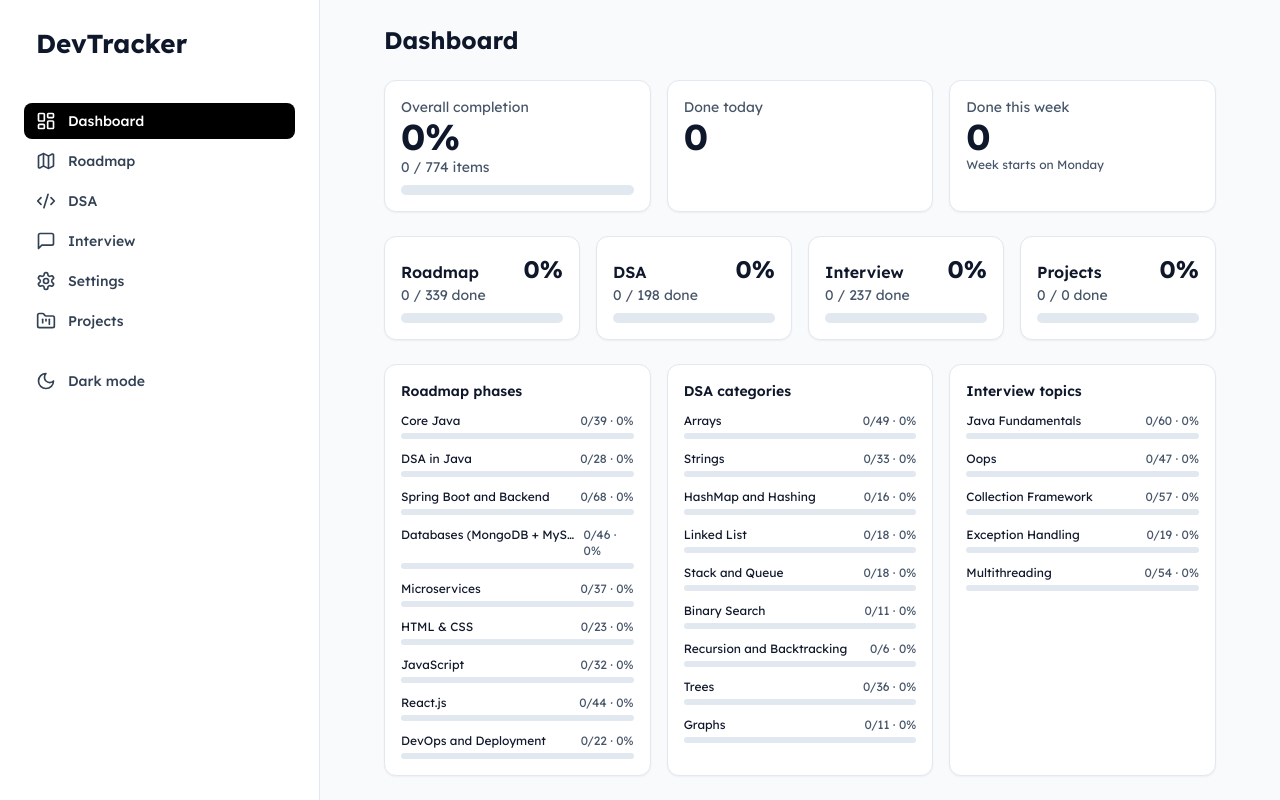
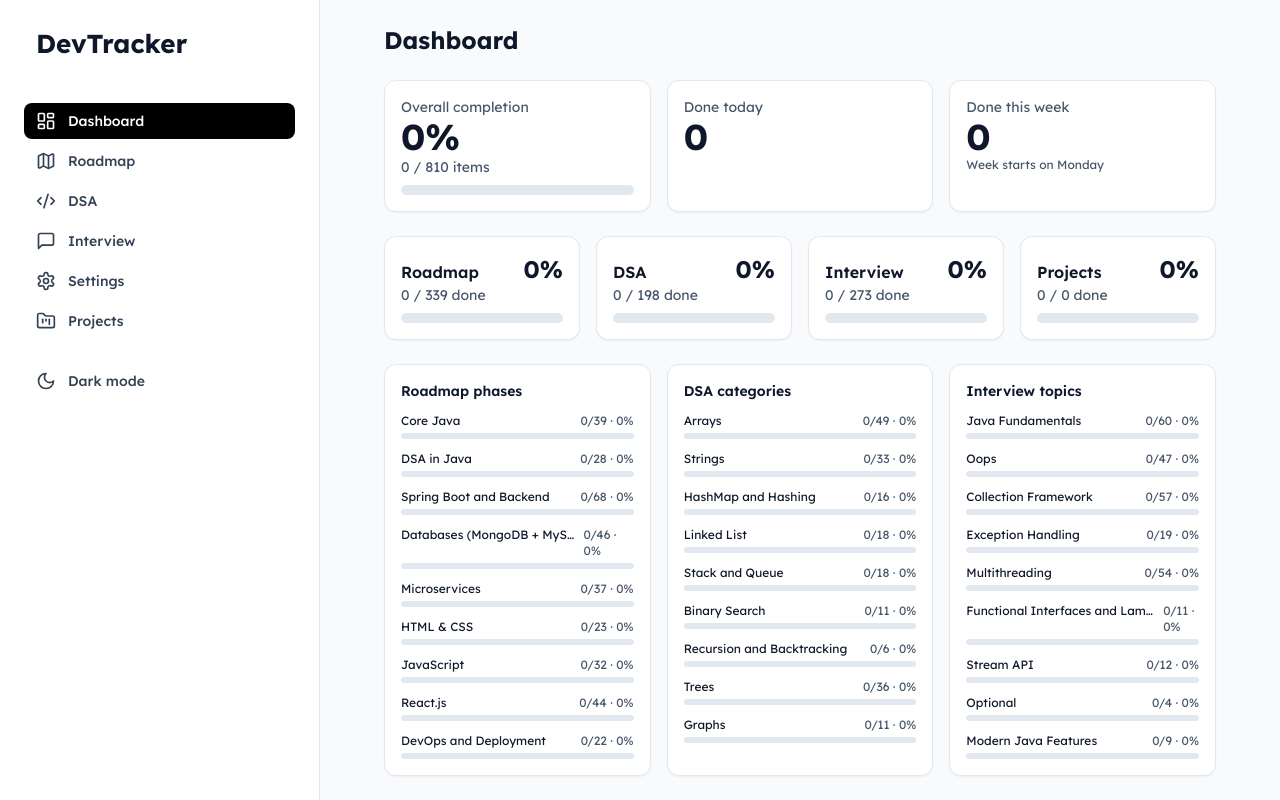
Before and after one commit to arman-ali-dev/DevTracker, a React (Vite) app: page / in a window 1280 px wide. Shown: the top 800 px of the page. Built offline with nearby package versions, Linux system fonts and the light colour scheme.

Commit message:
add interview questions

```diff
--- a/src/content/interview.json
+++ b/src/content/interview.json
@@ -1657,5 +1657,257 @@
     "topic": "Multithreading",
     "priority": "must",
     "question": "What is the difference between concurrency and parallelism?"
+  },
+  {
+    "id": "java-basics-238",
+    "group": "Java 8+ Features",
+    "topic": "Functional Interfaces and Lambda Expressions",
+    "priority": "must",
+    "question": "What is a functional interface?"
+  },
+  {
+    "id": "java-basics-239",
+    "group": "Java 8+ Features",
+    "topic": "Functional Interfaces and Lambda Expressions",
+    "priority": "must",
+    "question": "What is the purpose of @FunctionalInterface?"
+  },
+  {
+    "id": "java-basics-240",
+    "group": "Java 8+ Features",
+    "topic": "Functional Interfaces and Lambda Expressions",
+    "priority": "must",
+    "question": "What are Predicate, Function, Consumer, and Supplier, and when do you use each?"
+  },
+  {
+    "id": "java-basics-241",
+    "group": "Java 8+ Features",
+    "topic": "Functional Interfaces and Lambda Expressions",
+    "priority": "must",
+    "question": "What is a lambda expression?"
+  },
+  {
+    "id": "java-basics-242",
+    "group": "Java 8+ Features",
+    "topic": "Functional Interfaces and Lambda Expressions",
+    "priority": "must",
+    "question": "Why must local variables used inside a lambda be effectively final?"
+  },
+  {
+    "id": "java-basics-243",
+    "group": "Java 8+ Features",
+    "topic": "Functional Interfaces and Lambda Expressions",
+    "priority": "must",
+    "question": "What are method references, and what are their four types?"
+  },
+  {
+    "id": "java-basics-244",
+    "group": "Java 8+ Features",
+    "topic": "Functional Interfaces and Lambda Expressions",
+    "priority": "must",
+    "question": "Why were default methods introduced in interfaces in Java 8?"
+  },
+  {
+    "id": "java-basics-245",
+    "group": "Java 8+ Features",
+    "topic": "Stream API",
+    "priority": "must",
+    "question": "What is the Stream API?"
+  },
+  {
+    "id": "java-basics-246",
+    "group": "Java 8+ Features",
+    "topic": "Stream API",
+    "priority": "must",
+    "question": "What is the difference between intermediate and terminal operations?"
+  },
+  {
+    "id": "java-basics-247",
+    "group": "Java 8+ Features",
+    "topic": "Stream API",
+    "priority": "must",
+    "question": "What is lazy evaluation in streams?"
+  },
+  {
+    "id": "java-basics-248",
+    "group": "Java 8+ Features",
+    "topic": "Stream API",
+    "priority": "must",
+    "question": "What is the difference between map() and flatMap()?"
+  },
+  {
+    "id": "java-basics-249",
+    "group": "Java 8+ Features",
+    "topic": "Stream API",
+    "priority": "must",
+    "question": "What is reduce()?"
+  },
+  {
+    "id": "java-basics-250",
+    "group": "Java 8+ Features",
+    "topic": "Stream API",
+    "priority": "must",
+    "question": "What is the difference between Collectors.groupingBy() and Collectors.partitioningBy()?"
+  },
+  {
+    "id": "java-basics-251",
+    "group": "Java 8+ Features",
+    "topic": "Stream API",
+    "priority": "must",
+    "question": "What are parallel streams, and when should you avoid them?"
+  },
+  {
+    "id": "java-basics-252",
+    "group": "Java 8+ Features",
+    "topic": "Optional",
+    "priority": "must",
+    "question": "What is Optional?"
+  },
+  {
+    "id": "java-basics-253",
+    "group": "Java 8+ Features",
+    "topic": "Optional",
+    "priority": "must",
+    "question": "What is the difference between Optional.of() and Optional.ofNullable()?"
+  },
+  {
+    "id": "java-basics-254",
+    "group": "Java 8+ Features",
+    "topic": "Optional",
+    "priority": "must",
+    "question": "What is the difference between orElse() and orElseGet()?"
+  },
+  {
+    "id": "java-basics-255",
+    "group": "Java 8+ Features",
+    "topic": "Modern Java Features",
+    "priority": "must",
+    "question": "What are records, and when would you use them?"
+  },
+  {
+    "id": "java-basics-256",
+    "group": "Java 8+ Features",
+    "topic": "Functional Interfaces and Lambda Expressions",
+    "priority": "must",
+    "question": "How do you handle checked exceptions inside a lambda expression?"
+  },
+  {
+    "id": "java-basics-257",
+    "group": "Java 8+ Features",
+    "topic": "Modern Java Features",
+    "priority": "must",
+    "question": "What is the var keyword, and what are its restrictions?"
+  },
+  {
+    "id": "java-basics-258",
+    "group": "Java 8+ Features",
+    "topic": "Modern Java Features",
+    "priority": "must",
+    "question": "What are sealed classes, and what problem do they solve?"
+  },
+  {
+    "id": "java-basics-259",
+    "group": "Java 8+ Features",
+    "topic": "Modern Java Features",
+    "priority": "must",
+    "question": "What are the major features added to Java after Java 8 (up to Java 17)?"
+  },
+  {
+    "id": "java-basics-260",
+    "group": "Java 8+ Features",
+    "topic": "Functional Interfaces and Lambda Expressions",
+    "priority": "must",
+    "question": "Can a functional interface have default and static methods?"
+  },
+  {
+    "id": "java-basics-261",
+    "group": "Java 8+ Features",
+    "topic": "Functional Interfaces and Lambda Expressions",
+    "priority": "must",
+    "question": "What is the difference between a lambda expression and an anonymous inner class?"
+  },
+  {
+    "id": "java-basics-262",
+    "group": "Java 8+ Features",
+    "topic": "Functional Interfaces and Lambda Expressions",
+    "priority": "must",
+    "question": "What is the difference between a method reference and a lambda expression?"
+  },
+  {
+    "id": "java-basics-263",
+    "group": "Java 8+ Features",
+    "topic": "Stream API",
+    "priority": "must",
+    "question": "Can we reuse a Stream after performing a terminal operation?"
+  },
+  {
+    "id": "java-basics-264",
+    "group": "Java 8+ Features",
+    "topic": "Stream API",
+    "priority": "must",
+    "question": "What is the difference between findFirst() and findAny()?"
+  },
+  {
+    "id": "java-basics-265",
+    "group": "Java 8+ Features",
+    "topic": "Stream API",
+    "priority": "must",
+    "question": "What is the difference between filter() and map()?"
+  },
+  {
+    "id": "java-basics-266",
+    "group": "Java 8+ Features",
+    "topic": "Stream API",
+    "priority": "must",
+    "question": "What is the difference between forEach() and forEachOrdered()?"
+  },
+  {
+    "id": "java-basics-267",
+    "group": "Java 8+ Features",
+    "topic": "Stream API",
+    "priority": "must",
+    "question": "What is the difference between limit() and skip()?"
+  },
+  {
+    "id": "java-basics-268",
+    "group": "Java 8+ Features",
+    "topic": "Optional",
+    "priority": "must",
+    "question": "What is the difference between isPresent() and ifPresent() in Optional?"
+  },
+  {
+    "id": "java-basics-269",
+    "group": "Java 8+ Features",
+    "topic": "Modern Java Features",
+    "priority": "must",
+    "question": "What are private methods in interfaces, introduced in Java 9?"
+  },
+  {
+    "id": "java-basics-270",
+    "group": "Java 8+ Features",
+    "topic": "Modern Java Features",
+    "priority": "must",
+    "question": "What are factory methods for creating immutable collections, introduced in Java 9?"
+  },
+  {
+    "id": "java-basics-271",
+    "group": "Java 8+ Features",
+    "topic": "Modern Java Features",
+    "priority": "must",
+    "question": "What are text blocks, introduced in Java 15?"
+  },
+  {
+    "id": "java-basics-272",
+    "group": "Java 8+ Features",
+    "topic": "Modern Java Features",
+    "priority": "must",
+    "question": "What are switch expressions, introduced in Java 14?"
+  },
+  {
+    "id": "java-basics-273",
+    "group": "Java 8+ Features",
+    "topic": "Modern Java Features",
+    "priority": "must",
+    "question": "What is pattern matching for instanceof, introduced in Java 16?"
   }
 ]
--- a/src/pages/Interview.jsx
+++ b/src/pages/Interview.jsx
@@ -282,7 +282,6 @@ export default function Interview() {
       )}
 
       {visible.map((g, idx) => {
-        // Percent uses the whole topic, not only the filtered rows.
         const s = countDone(g.items, map);
         const m = countDone(
           g.items.filter((x) => x.priority === "must"),
```
